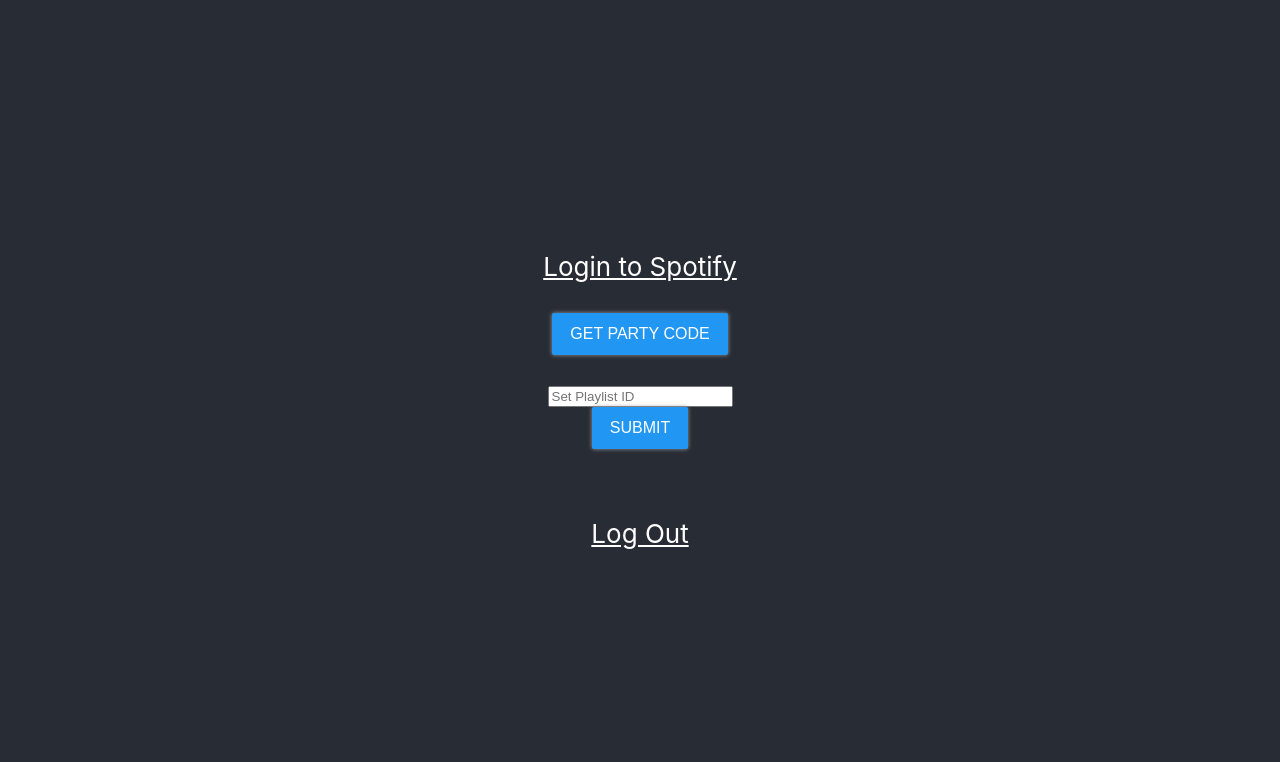
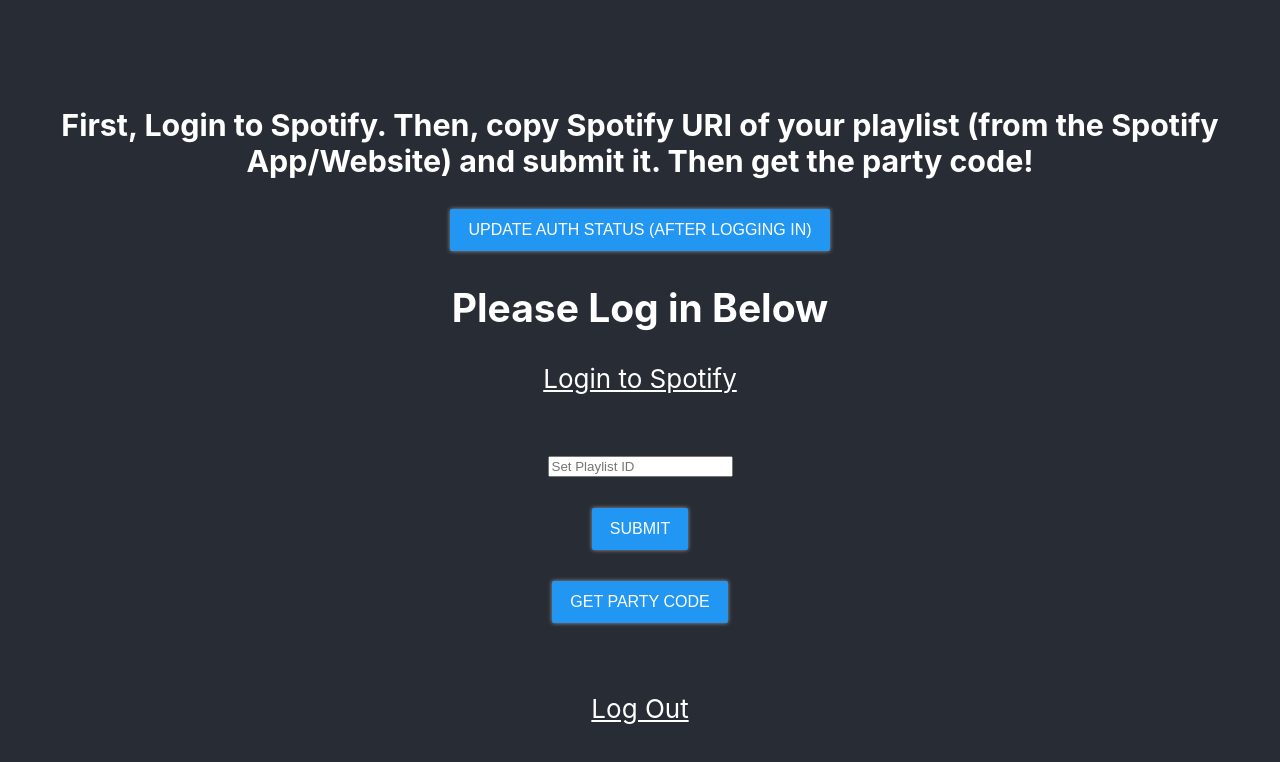
Before and after one commit to mnckapilan/crowdbeats-setup, a React (Create React App) app: page / in a window 1280 px wide. Shown: the top 762 px of the page. Built offline with nearby package versions, Linux system fonts and the light colour scheme.

Commit message:
clearer user flow and playlist specifier

```diff
--- a/src/App.js
+++ b/src/App.js
@@ -6,35 +6,56 @@
 const APIurl = "https://crowdbeats-host.herokuapp.com/"
 
 class App extends Component {
-  constructor(props){
+  constructor(props) {
     super(props);
     this.state = {
-      party_id :"",
-      playlist_id:""
+      auth_status: false,
+      party_id: "",
+      playlist_id: ""
     }
   }
 
-  updatePlaylistId(event){
-    this.setState({playlist_id:event.target.value})
+
+  displayAuthStatus() {
+    if (this.state.auth_status == true) {
+      return "You're logged in!";
     }
-
-  setPlaylist(){
-    fetch(APIurl+'setplaylist?id='+this.state.playlist_id.substring(33,54)).then(function(response) {
-      return response.json();
-    }).then(
-      (response) => {}
-    )
+    if (this.state.auth_status == false) {
+      return "Please Log in Below";
     }
-
-  fetchPartyId(){
-    fetch(APIurl+'party_id').then(function(response) {
-      // The response is a Response instance.
-      // You parse the data into a useable format using `.json()`
+  }
+  checkAuthStatus() {
+    fetch(APIurl + 'authstatus').then(function (response) {
       return response.json();
     })
       .then(
         (response) => {
-        this.setState({party_id:response.party_id});
+          this.setState({ auth_status: response.auth_status });
+        }
+      )
+  }
+
+  //only call when auth_status is true
+  setPlaylist() {
+    fetch(APIurl + 'setplaylist?id=' + this.state.playlist_id.substring(33, 55)).then(function (response) {
+      return response.json();
+    }).then(
+      (response) => { } // empty function for now
+    )
+  }
+
+  updatePlaylistId(event) {
+    this.setState({ playlist_id: event.target.value })
+  }
+
+  //only call when auth_status is true and playlist is set
+  fetchPartyId() {
+    fetch(APIurl + 'party_id').then(function (response) {
+      return response.json();
+    })
+      .then(
+        (response) => {
+          this.setState({ party_id: response.party_id });
         }
       )
   }
@@ -43,15 +64,19 @@
     return (
       <div className="App">
         <header className="App-header">
-        <a class="link" href={APIurl+'login'} > Login to Spotify </a>
+          <h3>First, Login to Spotify. Then, copy Spotify URI of your playlist (from the Spotify App/Website) and submit it. Then get the party code!</h3>
+          <button class="ripple" onClick={() => { this.checkAuthStatus() }}>Update Auth Status (after logging in)</button>
+          <h2>{this.displayAuthStatus()}</h2>
+          <a class="link" href={APIurl + 'login'} > Login to Spotify </a>
           <br></br>
-        <button class="ripple" onClick={() => {this.fetchPartyId()}}>Get Party Code</button>
           <br></br>
           <input placeholder="Set Playlist ID" value={this.state.playlist_id} onChange={(event) => this.updatePlaylistId(event)} />
-        <button onClick={() => {this.setPlaylist()}}>Submit</button>
-
+          <br></br>
+          <button class="ripple" onClick={() => { this.setPlaylist() }}>Submit</button>
+          <br></br>
+          <button class="ripple" onClick={() => { this.fetchPartyId() }}>Get Party Code</button>
           <h1>{this.state.party_id}</h1>
-        <a class="link" href={APIurl+'logout'}> Log Out </a>
+          <a class="link" href={APIurl + 'logout'}> Log Out </a>
         </header>
       </div>
     );
```
Lines whose indentation alone changed are shown as unchanged.
